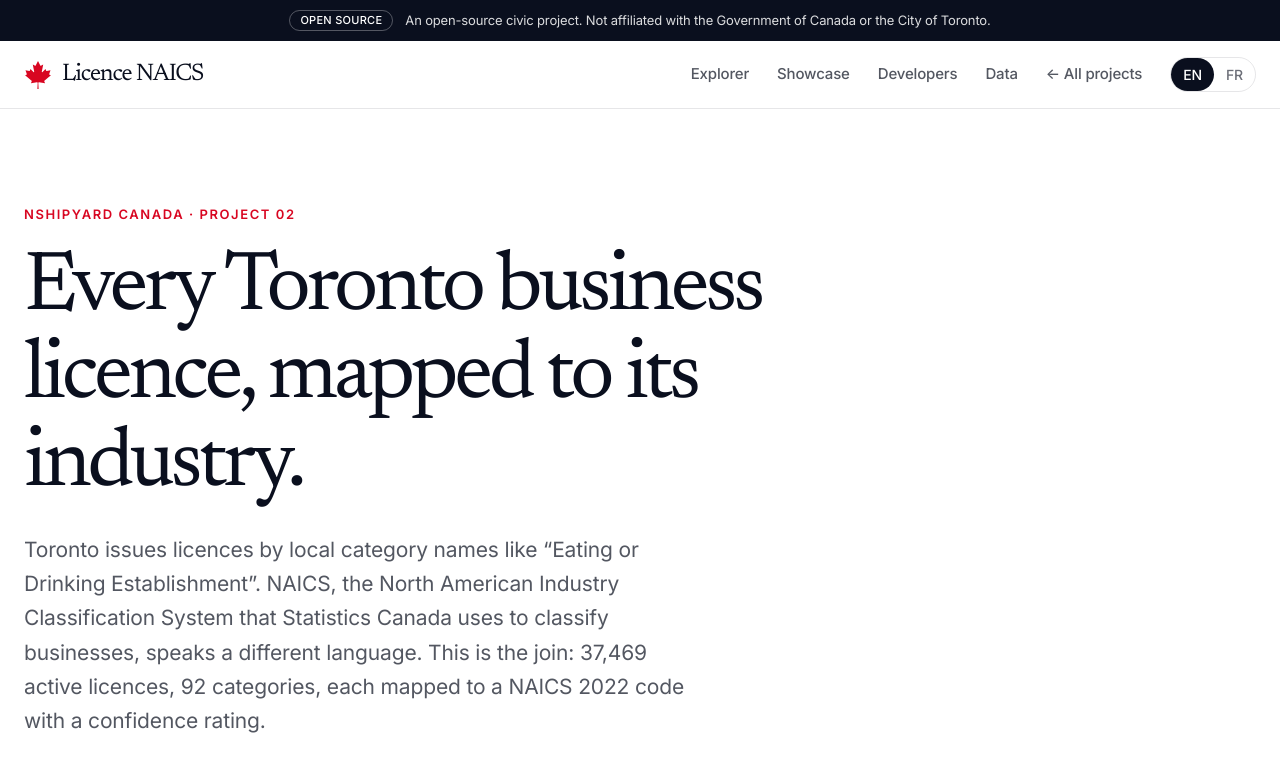
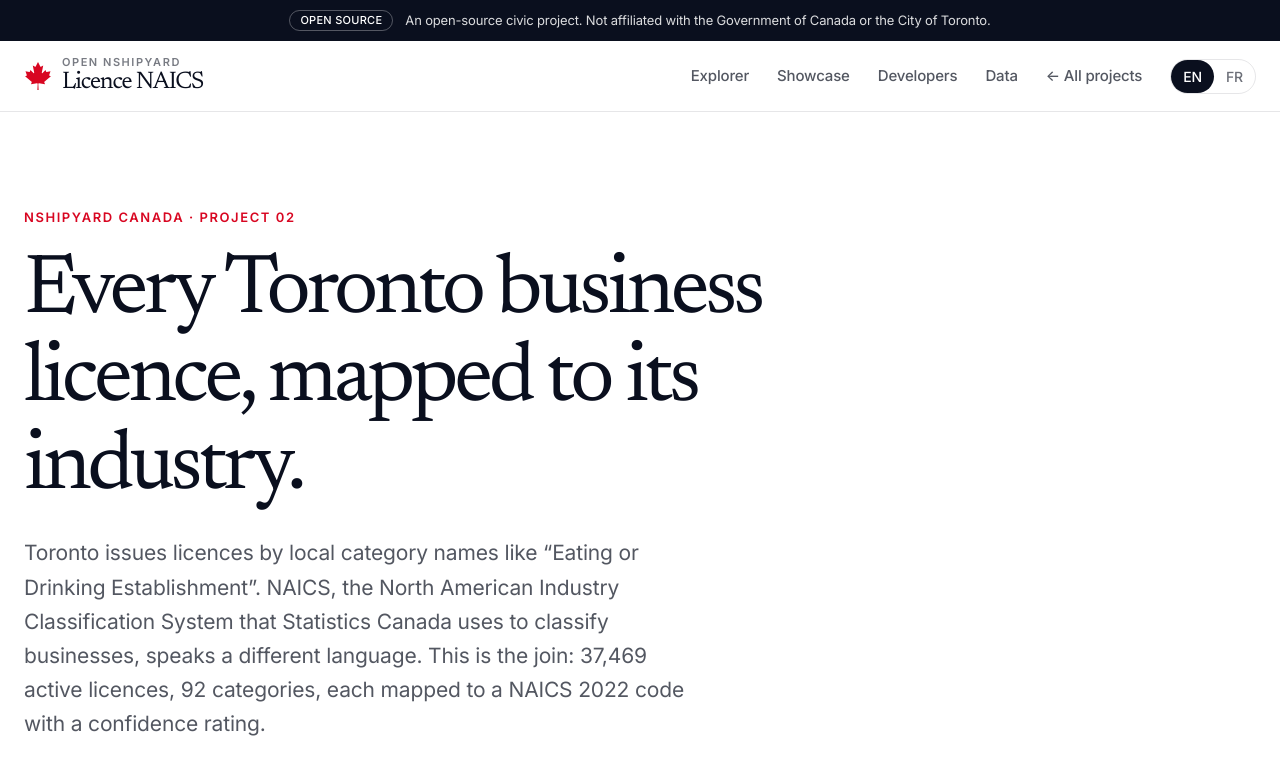
Before and after one commit to Nshipyard/toronto-licence-naics, a Next.js app: page / in a window 1280 px wide. Shown: the top 772 px of the page. Built offline with nearby package versions, Linux system fonts and the light colour scheme.

Commit message:
Header eyebrow 'Open Nshipyard' above project title; footer wordmark 'Nshipyard' -> 'Open Nshipyard'

```diff
--- a/src/components/chrome.tsx
+++ b/src/components/chrome.tsx
@@ -1,6 +1,6 @@
 "use client";
 
-import { useState, useEffect } from "react";
+import { useState } from "react";
 import { useLang } from "@/i18n";
 import MapleLeaf from "./MapleLeaf";
 
@@ -21,23 +21,6 @@
 export function Nav() {
   const { t, lang, setLang } = useLang();
   const [open, setOpen] = useState(false);
-  const [scrolled, setScrolled] = useState(false);
-
-  useEffect(() => {
-    const onScroll = () => setScrolled(window.scrollY > 8);
-    onScroll();
-    window.addEventListener("scroll", onScroll, { passive: true });
-    return () => window.removeEventListener("scroll", onScroll);
-  }, []);
-
-  useEffect(() => {
-    if (!open) return;
-    const onKey = (e: KeyboardEvent) => {
-      if (e.key === "Escape") setOpen(false);
-    };
-    window.addEventListener("keydown", onKey);
-    return () => window.removeEventListener("keydown", onKey);
-  }, [open]);
   const links = [
     { href: "#explorer", label: t.nav.explorer },
     { href: "#showcase", label: t.nav.showcase },
@@ -45,15 +28,11 @@
     { href: "#data", label: t.nav.data },
   ];
   return (
-    <header
-      className={`sticky top-0 z-50 border-b border-line bg-paper/90 backdrop-blur transition-shadow ${
-        scrolled ? "shadow-[0_12px_32px_rgba(10,15,30,0.10)]" : ""
-      }`}
-    >
+    <header className="border-b border-line bg-paper/90 backdrop-blur">
       <div className="mx-auto flex max-w-[1392px] items-center justify-between px-6 py-4">
         <a href="#top" className="flex items-center gap-2.5">
           <MapleLeaf className="h-7 w-7 text-canada" />
-          <span className="display text-[24px]">Licence NAICS</span>
+          <span className="flex flex-col gap-[2px] leading-none"><span className="text-[11px] font-semibold uppercase tracking-[0.14em] text-ink/55">Open Nshipyard</span><span className="display text-[24px]">Licence NAICS</span></span>
         </a>
         <nav className="hidden items-center gap-7 md:flex">
           {links.map((l) => (
@@ -89,7 +68,7 @@
         </button>
       </div>
       {open && (
-        <div className="absolute inset-x-0 top-full border-b border-line bg-paper/95 px-6 py-4 shadow-[0_24px_48px_rgba(10,15,30,0.12)] backdrop-blur md:hidden">
+        <div className="border-t border-line px-6 py-4 md:hidden">
           <div className="flex flex-col gap-3">
             {links.map((l) => (
               <a key={l.href} href={l.href} onClick={() => setOpen(false)} className="text-[16px] font-medium">
@@ -113,7 +92,7 @@
       <div className="mx-auto max-w-[1392px] border-t border-line px-6 py-12">
         <div className="flex items-center gap-2.5">
           <MapleLeaf className="h-6 w-6 text-canada" />
-          <span className="display text-[22px]">Nshipyard</span>
+          <span className="display text-[22px]">Open Nshipyard</span>
         </div>
         <p className="mt-6 max-w-[640px] text-[14px] leading-relaxed text-ink/55">{t.footer.line}</p>
         <p className="mt-2 max-w-[640px] text-[14px] text-ink/55">{t.footer.sources}</p>
```
